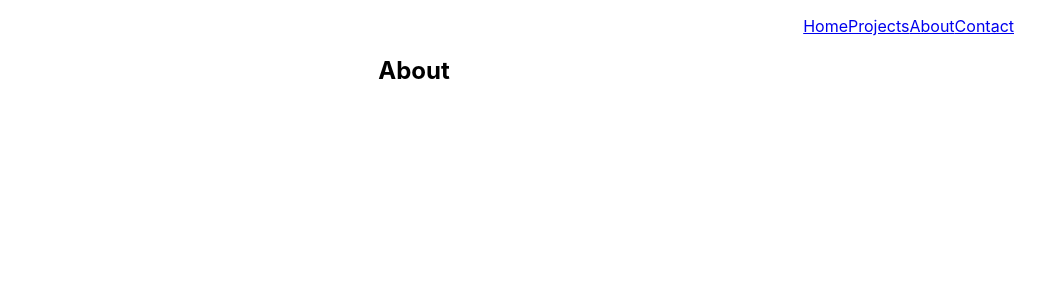
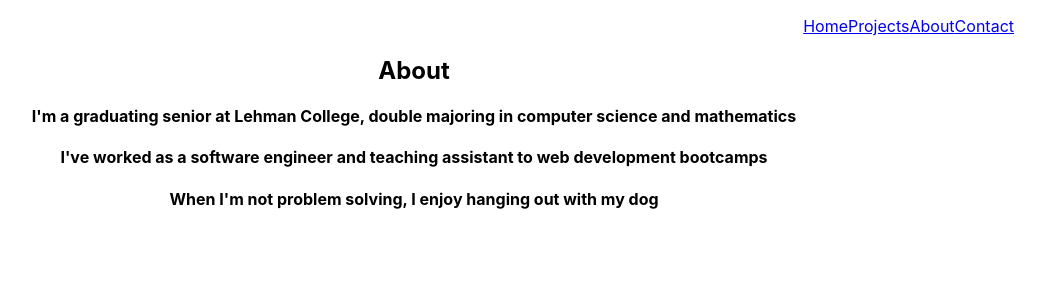
Before and after one commit to jrosario22/CPM464-HW1, a React (Create React App) app: page /about in a window 1280 px wide. Shown: the top 300 px of the page, without its empty margins (226-1271 px from the left). Built offline with nearby package versions, Linux system fonts and the light colour scheme.

Commit message:
Added small bio

```diff
--- a/src/components/About.js
+++ b/src/components/About.js
@@ -1,5 +1,18 @@
 import React from "react";
 
 export default function About() {
-  return <h2>About</h2>;
+  return (
+    <div>
+      <h2>About</h2>
+      <h4>
+        I'm a graduating senior at Lehman College, double majoring in computer
+        science and mathematics
+      </h4>
+      <h4>
+        I've worked as a software engineer and teaching assistant to web
+        development bootcamps
+      </h4>
+      <h4>When I'm not problem solving, I enjoy hanging out with my dog</h4>
+    </div>
+  );
 }
```
